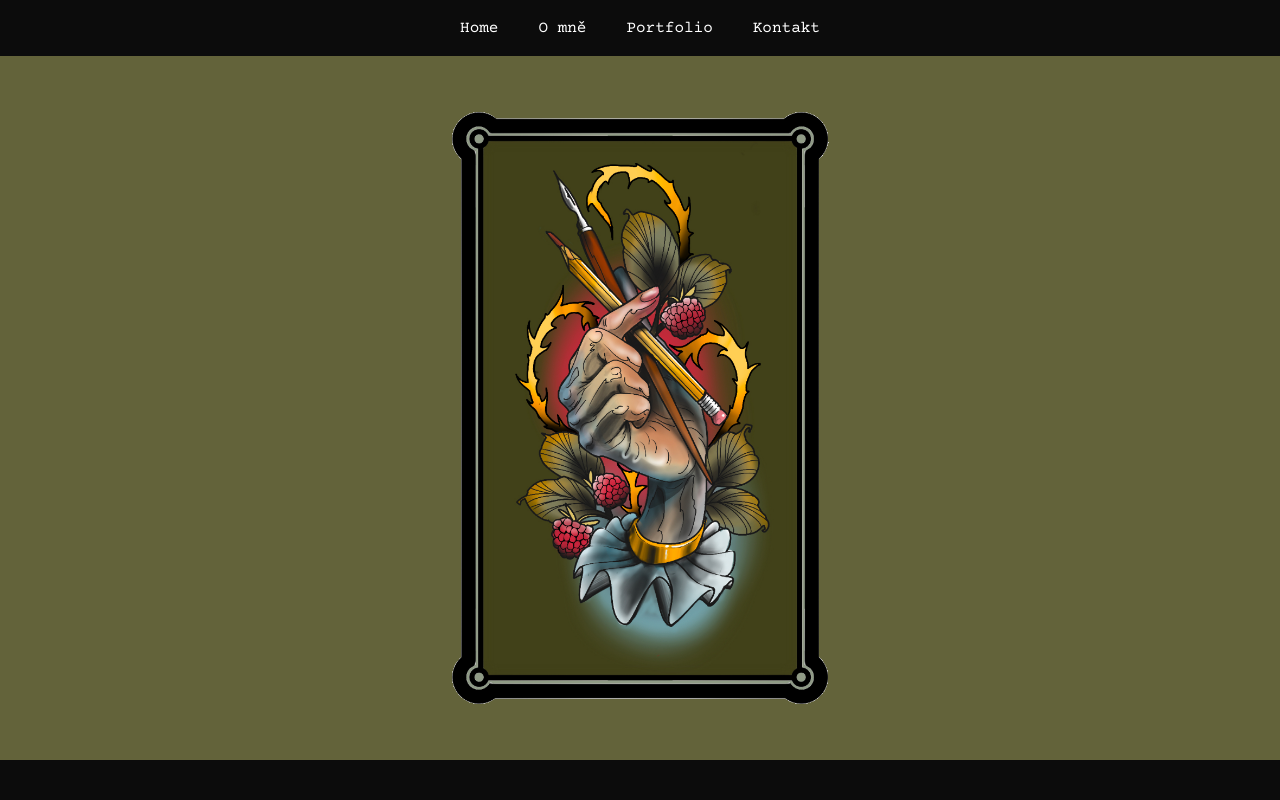
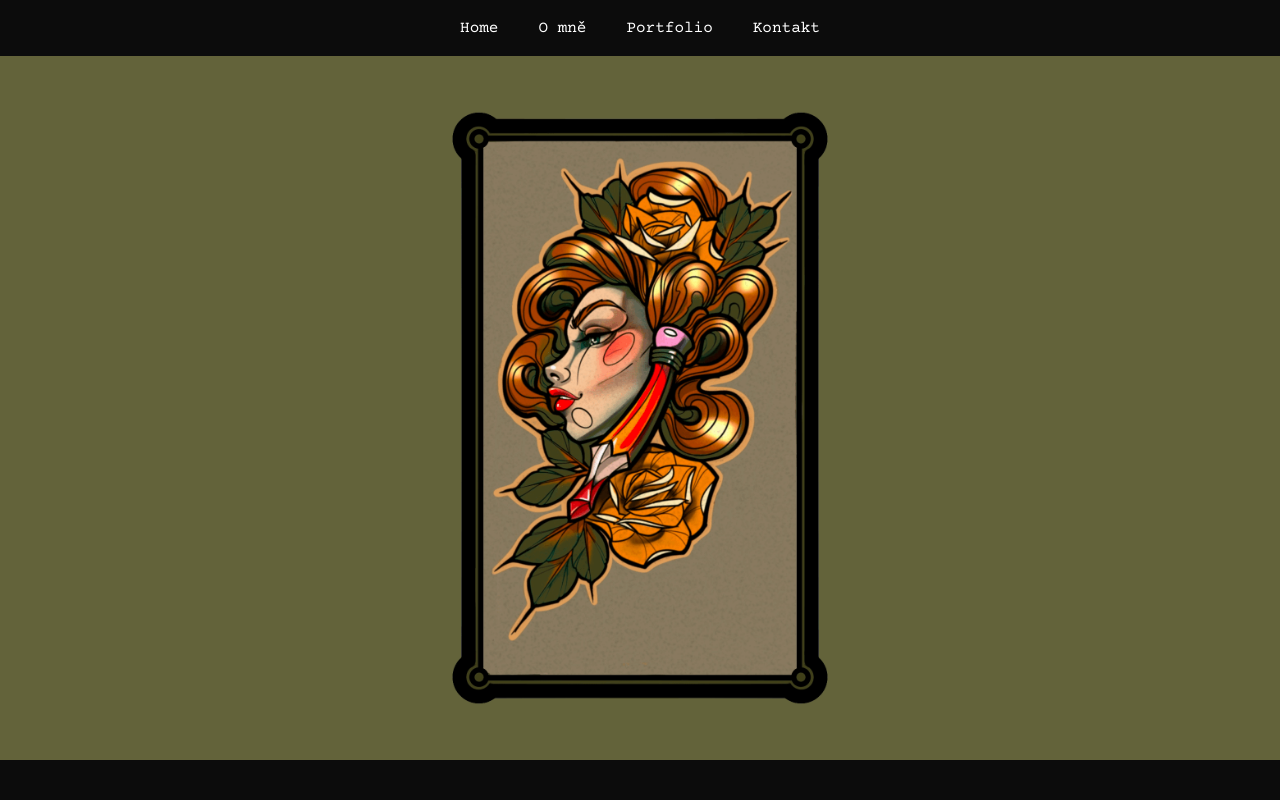
Before and after one commit to PatrikTomek/hanyt, a plain HTML site: page index.html in a window 1280 px wide. Shown: the top 800 px of the page. Drawn offline with nearby package versions, Linux system fonts and the light colour scheme.

Commit message:
new hero pic

```diff
--- a/css/style.css
+++ b/css/style.css
@@ -83,7 +83,7 @@ header {
 
   .container {
     display: flex;
-    align-items: center;
+    /* align-items: center; */
     justify-content: space-between;
     gap: 4rem;
   }
--- a/index.html
+++ b/index.html
@@ -61,7 +61,7 @@
     <main>
       <section class="hero">
         <div class="container">
-          <img src="./img/hero-img_transparent.png" alt="" />
+          <img src="./img/hero-img1.png" alt="" />
           <!-- <p>
             Sesame snaps cotton candy pastry chocolate cake oat cake sweet roll
             croissant liquorice. Pudding brownie candy carrot cake tart brownie
```
Also changed, not shown: img/hero-img.png (added), img/hero-img1.png (added).
